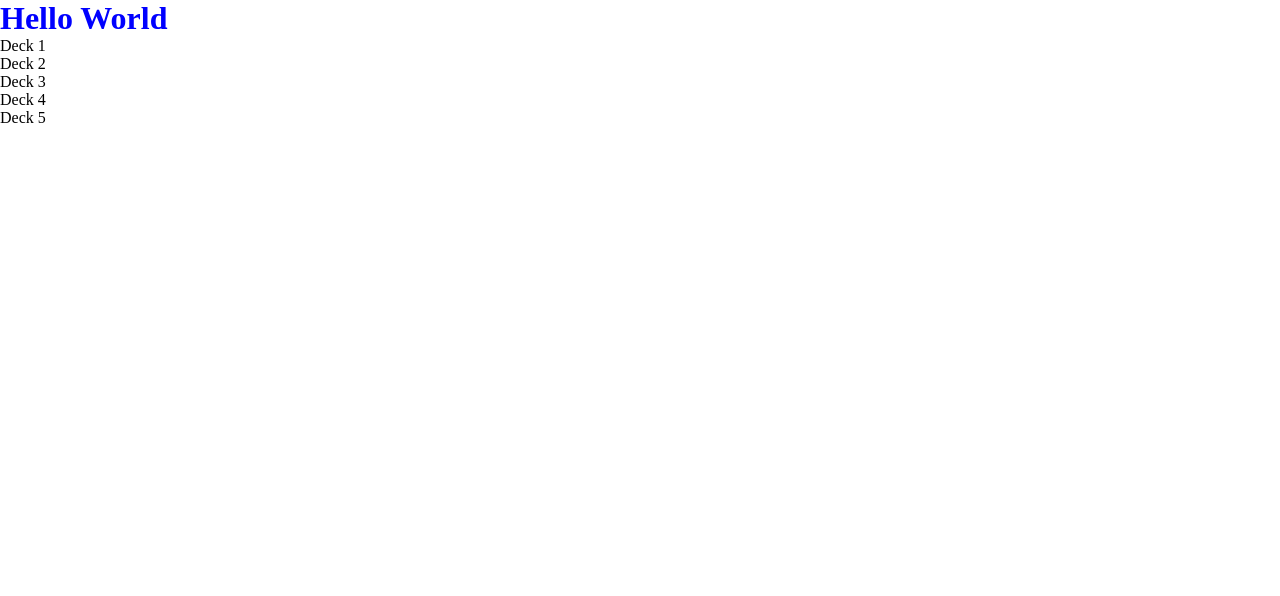
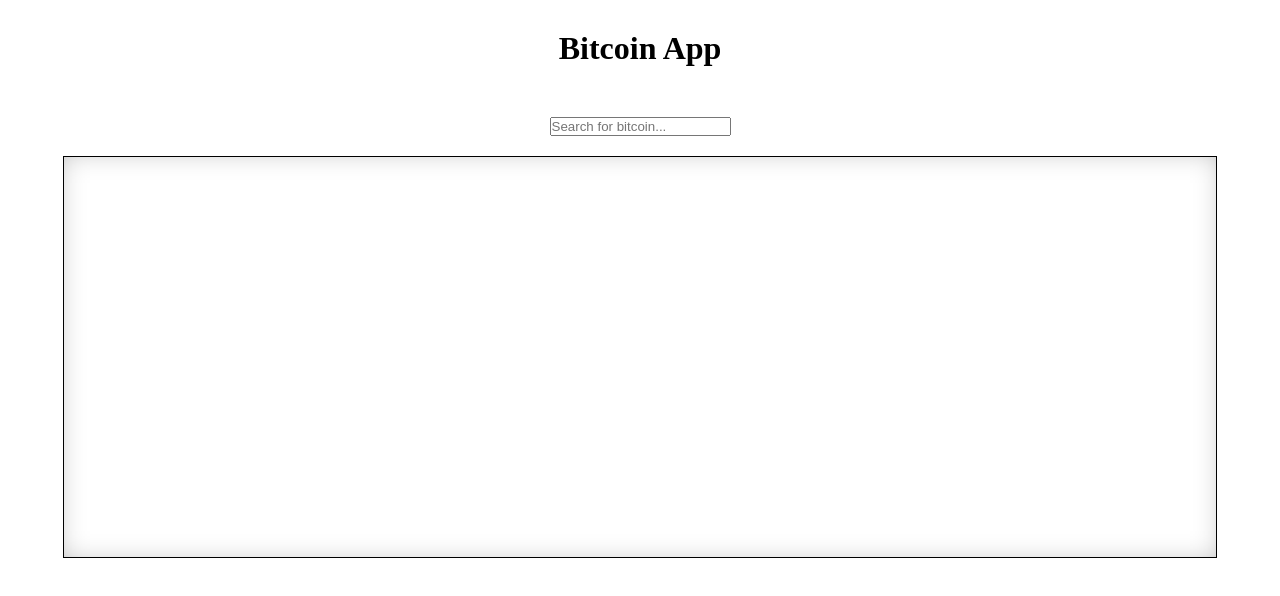
Before and after one commit to micavanco/BitcoinApp, a website built with webpack: page src/index.html in a window 1280 px wide. Built offline with nearby package versions, Linux system fonts and the light colour scheme; no server answers.

Commit message:
Created classes for specific functions in MVC model and container initialization at loading script

```diff
--- a/src/css/stylesheet.css
+++ b/src/css/stylesheet.css
@@ -6,9 +6,22 @@
 }
 
 .container{
-    color: blue;
+    display: flex;
+    flex-direction: column;
+    align-items: center;
+}
+
+.header > h1 {
+    margin: 30px 0;
+}
+
+.container > input {
+    margin: 20px;
 }
 
 .main-container{
-
+    width: 90vw;
+    min-height: 50vh;
+    border: 1px solid black;
+    box-shadow: inset 0 0 35px -16px rgba(128,128,128,1);
 }
--- a/src/index.html
+++ b/src/index.html
@@ -11,36 +11,13 @@
     <main class="container">
 
         <header class="header">
-            <h1>Hello World</h1>
+            <h1>Bitcoin App</h1>
         </header>
 
-        <div class="main-container">
+        <input type="text" placeholder="Search for bitcoin..."/>
 
-            <section class="main-list">
-
-            </section>
-
-            <section class="content">
-
-            </section>
-
-            <section class="card-wrapper">
-
-            </section>
-
-        </div>
 
     </main>
 
-    <aside class="deck">
-        <ul class="deck__list">
-            <li class="deck__item">Deck 1</li>
-            <li class="deck__item">Deck 2</li>
-            <li class="deck__item">Deck 3</li>
-            <li class="deck__item">Deck 4</li>
-            <li class="deck__item">Deck 5</li>
-        </ul>
-    </aside>
-
 </body>
 </html>
--- /dev/null
+++ b/src/js/app.js
@@ -0,0 +1,12 @@
+import Controller from "./controllers/controller";
+import bitcoinView from "./views/bitcoinView";
+
+export default class App {
+    constructor() {
+        this._controller = new Controller(bitcoinView);
+    }
+
+    init() {
+        this._controller.init();
+    }
+}
--- /dev/null
+++ b/src/js/controllers/controller.js
@@ -0,0 +1,22 @@
+
+export default class Controller {
+    constructor(BitcoinView){
+        this._bitcoinView = new BitcoinView;
+        this._mainContainer = null;
+    }
+
+    _setListeners() {
+
+    }
+
+    _getBitcoinRating(type, period) {
+
+    }
+
+    init() {
+        console.log('Inicjalizacja controllera...');
+
+        this._mainContainer = this._bitcoinView.init();
+        this._setListeners();
+    }
+}
--- a/src/js/index.js
+++ b/src/js/index.js
@@ -1,19 +1,6 @@
 import './../css/stylesheet.css';
+import App from "./app";
 
 
-console.log('TESTUJEMY CZY DZIAŁA WEBPACK');
-
-fetch("https://omgvamp-hearthstone-v1.p.rapidapi.com/info", {
-	"method": "GET",
-	"headers": {
-		"x-rapidapi-host": "omgvamp-hearthstone-v1.p.rapidapi.com",
-		"x-rapidapi-key": "49dea57d2emshbe7ef5e6d5deb1bp1b808ajsn4d6f70b73f91"
-	}
-})
-.then(response => response.json())
-.then(data => {
-    console.log(data)
-})
-.catch(err => {
-	console.log(err);
-});
+const app = new App();
+app.init();
--- /dev/null
+++ b/src/js/views/bitcoinView.js
@@ -0,0 +1,27 @@
+
+export default class BitcoinView {
+
+    _createContainer() {
+        const container = document.createElement("div");
+        container.classList.add('main-container');
+        document.querySelector('.container').append(container);
+        return container;
+    }
+
+    _createBox(bitcoin, chart) {
+        const box = document.createElement("div");
+
+    }
+
+    _createChart(chart) {
+
+    }
+
+    _createBitcoin(bitcoin) {
+
+    }
+
+    init() {
+        return this._createContainer();
+    }
+}
```
Also changed, not shown: src/js/models/bitcoin.js (added, +10 -0 lines), src/js/models/chart.js (added, +9 -0 lines), src/js/models/dataset.js (added, +8 -0 lines).
